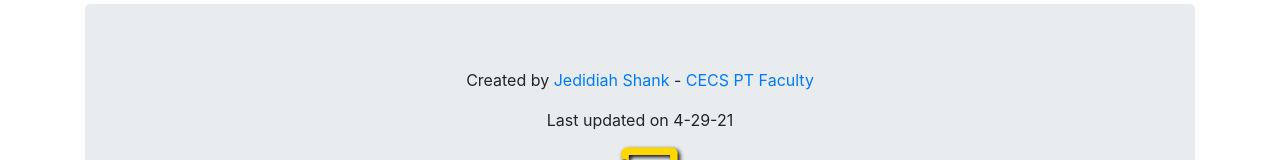
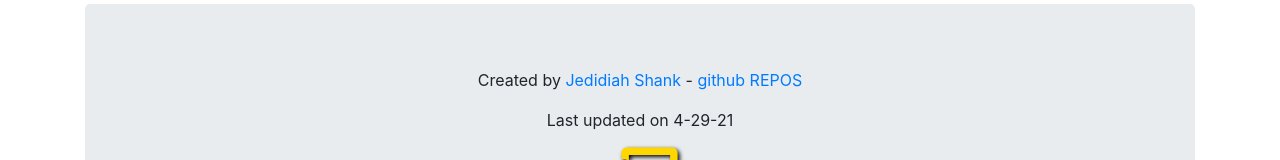
Before and after one commit to dejknahs/bootstrap, a plain HTML site: page index.html in a window 1280 px wide. Shown: the part 897-1057 px from the top of the page. Drawn offline with nearby package versions, Linux system fonts and the light colour scheme.

Commit message:
Update index.html

```diff
--- a/index.html
+++ b/index.html
@@ -61,7 +61,7 @@ In high school I enjoyed playing volleyball and played on my school’s team for
    <hr class="featurette-divider">
 
 <div class="jumbotron text-center" style="margin-bottom:0">
-  <p>Created by <a href="mailto:Jedidiah.Shank@student.csulb.edu">Jedidiah Shank</a> -  <a href="https://github.com/dejknahs/bootstrap" target="_blank">CECS PT Faculty</a></p><p>Last updated on 4-29-21</p>
+  <p>Created by <a href="mailto:Jedidiah.Shank@student.csulb.edu">Jedidiah Shank</a> -  <a href="https://github.com/dejknahs/bootstrap" target="_blank">github REPOS</a></p><p>Last updated on 4-29-21</p>
     <i class="fas fa-chalkboard-teacher" style="font-size:60px;color:gold;text-shadow:2px 2px 4px #000000;"></i>
 </div>
     </div>
```
